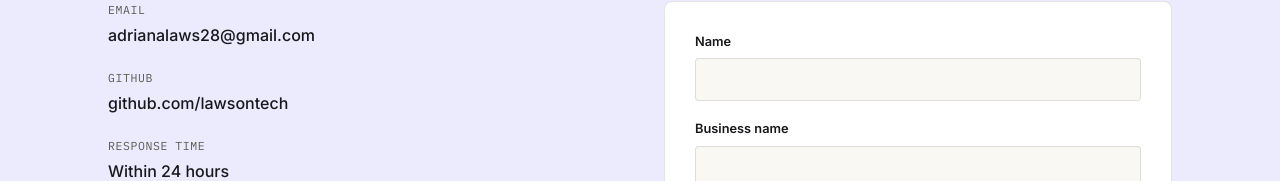
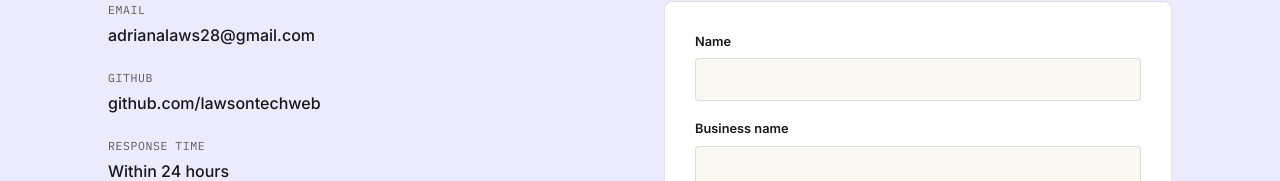
Before and after one commit to lawsontechweb/lawsontech-portfolio, a Next.js app: page /contact in a window 1280 px wide. Shown: the part 357-538 px from the top of the page. Built offline with nearby package versions, Linux system fonts and the light colour scheme.

Commit message:
Fix GitHub username links

```diff
--- a/app/contact/page.js
+++ b/app/contact/page.js
@@ -23,7 +23,7 @@ export default function Contact() {
 </div>
             <div className="info-row">
               <div className="label">GitHub</div>
-              <div className="value">github.com/lawsontech</div>
+              <div className="value">github.com/lawsontechweb</div>
             </div>
             <div className="info-row">
               <div className="label">Response Time</div>
--- a/app/layout.js
+++ b/app/layout.js
@@ -59,7 +59,7 @@ export default function RootLayout({ children }) {
           <div className="wrap footer-inner">
             <div className="footer-links">
  <a href="mailto:adrianalaws28@gmail.com">adrianalaws28@gmail.com</a>
-  <a href="https://github.com/lawsontech" target="_blank" rel="noreferrer">GitHub</a>
+<a href="https://github.com/lawsontechweb" target="_blank" rel="noreferrer">GitHub</a>
   <a href="https://www.linkedin.com/in/adriana-lawson-456638344/" target="_blank" rel="noreferrer">Find me on LinkedIn</a>
 </div>
             <div className="footer-copy">&copy; 2026 LawsonTech. Built with Next.js.</div>
```
